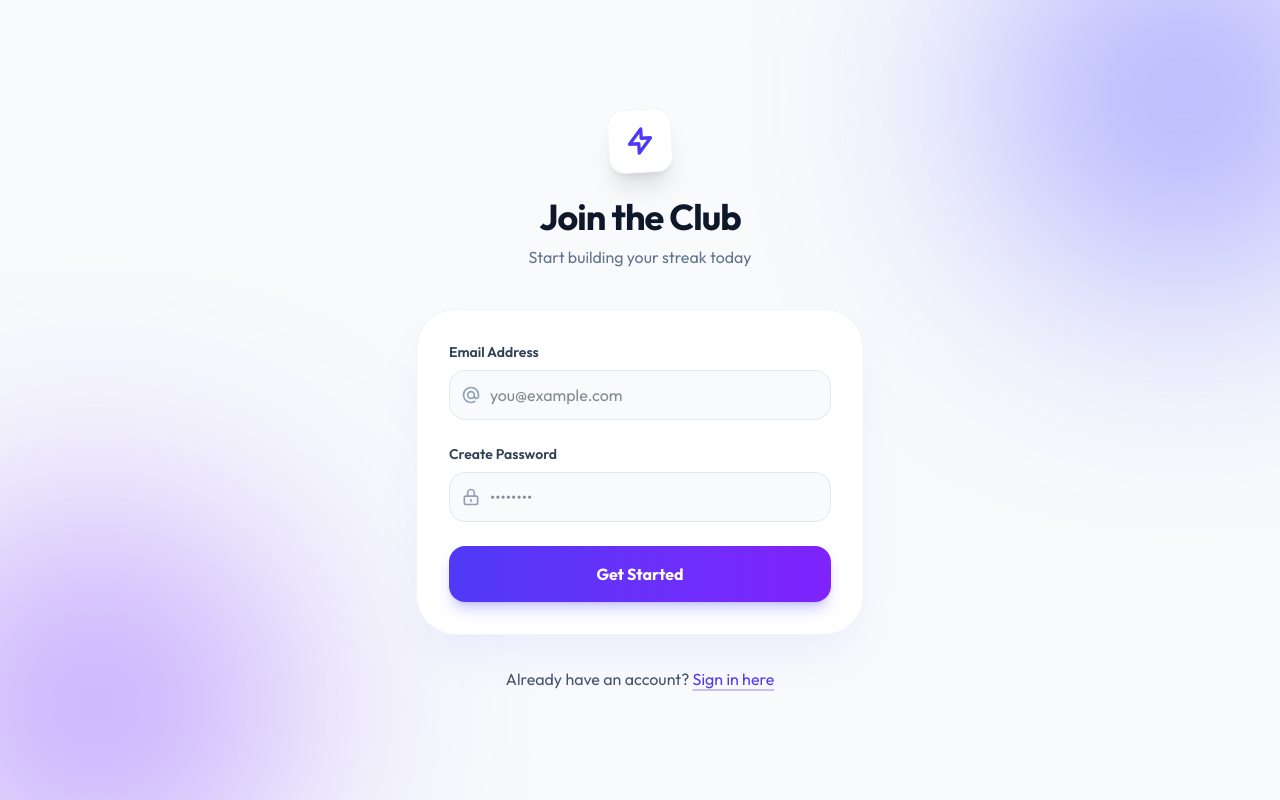
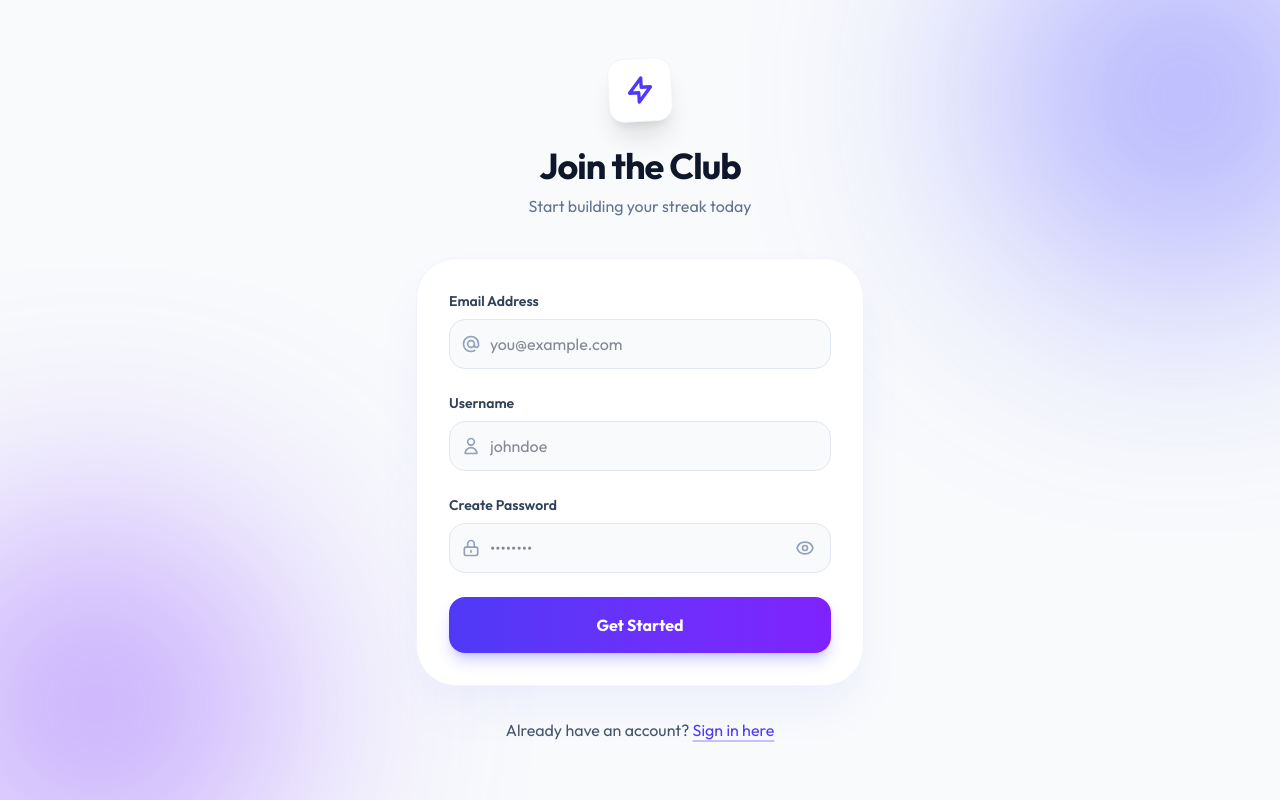
Before and after one commit to MAYOR-001-star/Habit-Tracker-PWA, a Next.js app: page /signup in a window 1280 px wide. Built offline with nearby package versions, Linux system fonts and the light colour scheme.

Commit message:
feat: add username field and password visibility toggle to auth forms

```diff
--- a/src/app/login/page.tsx
+++ b/src/app/login/page.tsx
@@ -14,7 +14,7 @@ export default function LoginPage() {
     const user = users.find((u) => u.email === email && u.password === pass);
 
     if (user) {
-      storage.saveSession({ userId: user.id, email: user.email });
+      storage.saveSession({ userId: user.id, email: user.email, username: user.username });
       router.push('/dashboard');
     } else {
       setError('Invalid email or password');
--- a/src/app/signup/page.tsx
+++ b/src/app/signup/page.tsx
@@ -9,7 +9,7 @@ export default function SignupPage() {
   const router = useRouter();
   const [error, setError] = useState<string | null>(null);
 
-  const handleSignup = (email: string, pass: string) => {
+  const handleSignup = (email: string, username: string, pass: string) => {
     const users = storage.getUsers();
     if (users.some((u) => u.email === email)) {
       setError('User already exists');
@@ -19,12 +19,13 @@ export default function SignupPage() {
     const newUser = {
       id: crypto.randomUUID(),
       email,
+      username,
       password: pass,
       createdAt: new Date().toISOString(),
     };
 
     storage.saveUsers([...users, newUser]);
-    storage.saveSession({ userId: newUser.id, email: newUser.email });
+    storage.saveSession({ userId: newUser.id, email: newUser.email, username: newUser.username });
     router.push('/dashboard');
   };
 
--- a/src/components/auth/LoginForm.tsx
+++ b/src/components/auth/LoginForm.tsx
@@ -10,6 +10,7 @@ interface LoginFormProps {
 export const LoginForm: React.FC<LoginFormProps> = ({ onLogin, error }) => {
   const [email, setEmail] = useState('');
   const [password, setPassword] = useState('');
+  const [showPassword, setShowPassword] = useState(false);
 
   const handleSubmit = (e: React.FormEvent) => {
     e.preventDefault();
@@ -58,14 +59,30 @@ export const LoginForm: React.FC<LoginFormProps> = ({ onLogin, error }) => {
           </div>
           <input
             id="password"
-            type="password"
+            type={showPassword ? 'text' : 'password'}
             data-testid="auth-login-password"
             placeholder="••••••••"
             value={password}
             onChange={(e) => setPassword(e.target.value)}
-            className="block w-full pl-10 pr-4 py-3 bg-slate-50 dark:bg-slate-900 border border-slate-200 dark:border-slate-800 rounded-2xl focus:ring-4 focus:ring-indigo-500/10 focus:border-indigo-500 outline-none transition-all duration-200"
+            className="block w-full pl-10 pr-12 py-3 bg-slate-50 dark:bg-slate-900 border border-slate-200 dark:border-slate-800 rounded-2xl focus:ring-4 focus:ring-indigo-500/10 focus:border-indigo-500 outline-none transition-all duration-200"
             required
           />
+          <button
+            type="button"
+            onClick={() => setShowPassword(!showPassword)}
+            className="absolute inset-y-0 right-0 pr-4 flex items-center text-slate-400 hover:text-indigo-500 transition-colors"
+          >
+            {showPassword ? (
+              <svg className="w-5 h-5" fill="none" stroke="currentColor" viewBox="0 0 24 24">
+                <path strokeLinecap="round" strokeLinejoin="round" strokeWidth="2" d="M13.875 18.825A10.05 10.05 0 0112 19c-4.478 0-8.268-2.943-9.543-7a9.97 9.97 0 011.563-3.029m5.858.908a3 3 0 114.243 4.243M9.878 9.878l4.242 4.242M9.88 9.88l-3.29-3.29m7.532 7.532l3.29 3.29M3 3l18 18" />
+              </svg>
+            ) : (
+              <svg className="w-5 h-5" fill="none" stroke="currentColor" viewBox="0 0 24 24">
+                <path strokeLinecap="round" strokeLinejoin="round" strokeWidth="2" d="M15 12a3 3 0 11-6 0 3 3 0 016 0z" />
+                <path strokeLinecap="round" strokeLinejoin="round" strokeWidth="2" d="M2.458 12C3.732 7.943 7.523 5 12 5c4.478 0 8.268 2.943 9.542 7-1.274 4.057-5.064 7-9.542 7-4.477 0-8.268-2.943-9.542 7-4.477 0-8.268-2.943-9.542-7z" />
+              </svg>
+            )}
+          </button>
         </div>
       </div>
       <button
--- a/src/components/auth/SignupForm.tsx
+++ b/src/components/auth/SignupForm.tsx
@@ -3,17 +3,19 @@
 import React, { useState } from 'react';
 
 interface SignupFormProps {
-  onSignup: (email: string, password: string) => void;
+  onSignup: (email: string, username: string, pass: string) => void;
   error?: string | null;
 }
 
 export const SignupForm: React.FC<SignupFormProps> = ({ onSignup, error }) => {
   const [email, setEmail] = useState('');
+  const [username, setUsername] = useState('');
   const [password, setPassword] = useState('');
+  const [showPassword, setShowPassword] = useState(false);
 
   const handleSubmit = (e: React.FormEvent) => {
     e.preventDefault();
-    onSignup(email, password);
+    onSignup(email, username, password);
   };
 
   return (
@@ -46,6 +48,27 @@ export const SignupForm: React.FC<SignupFormProps> = ({ onSignup, error }) => {
           />
         </div>
       </div>
+
+      <div className="space-y-2">
+        <label htmlFor="signup-username" className="block text-sm font-semibold text-slate-700 dark:text-slate-200">Username</label>
+        <div className="relative group">
+          <div className="absolute inset-y-0 left-0 pl-3 flex items-center pointer-events-none text-slate-400 group-focus-within:text-indigo-500 transition-colors">
+            <svg className="w-5 h-5" fill="none" stroke="currentColor" viewBox="0 0 24 24">
+              <path strokeLinecap="round" strokeLinejoin="round" strokeWidth="2" d="M16 7a4 4 0 11-8 0 4 4 0 018 0zM12 14a7 7 0 00-7 7h14a7 7 0 00-7-7z" />
+            </svg>
+          </div>
+          <input
+            id="signup-username"
+            type="text"
+            placeholder="johndoe"
+            value={username}
+            onChange={(e) => setUsername(e.target.value)}
+            className="block w-full pl-10 pr-4 py-3 bg-slate-50 dark:bg-slate-900 border border-slate-200 dark:border-slate-800 rounded-2xl focus:ring-4 focus:ring-indigo-500/10 focus:border-indigo-500 outline-none transition-all duration-200"
+            required
+          />
+        </div>
+      </div>
+
       <div className="space-y-2">
         <label htmlFor="signup-password" title="password" className="block text-sm font-semibold text-slate-700 dark:text-slate-200">Create Password</label>
         <div className="relative group">
@@ -56,14 +79,30 @@ export const SignupForm: React.FC<SignupFormProps> = ({ onSignup, error }) => {
           </div>
           <input
             id="signup-password"
-            type="password"
+            type={showPassword ? 'text' : 'password'}
             data-testid="auth-signup-password"
             placeholder="••••••••"
             value={password}
             onChange={(e) => setPassword(e.target.value)}
-            className="block w-full pl-10 pr-4 py-3 bg-slate-50 dark:bg-slate-900 border border-slate-200 dark:border-slate-800 rounded-2xl focus:ring-4 focus:ring-indigo-500/10 focus:border-indigo-500 outline-none transition-all duration-200"
+            className="block w-full pl-10 pr-12 py-3 bg-slate-50 dark:bg-slate-900 border border-slate-200 dark:border-slate-800 rounded-2xl focus:ring-4 focus:ring-indigo-500/10 focus:border-indigo-500 outline-none transition-all duration-200"
             required
           />
+          <button
+            type="button"
+            onClick={() => setShowPassword(!showPassword)}
+            className="absolute inset-y-0 right-0 pr-4 flex items-center text-slate-400 hover:text-indigo-500 transition-colors"
+          >
+            {showPassword ? (
+              <svg className="w-5 h-5" fill="none" stroke="currentColor" viewBox="0 0 24 24">
+                <path strokeLinecap="round" strokeLinejoin="round" strokeWidth="2" d="M13.875 18.825A10.05 10.05 0 0112 19c-4.478 0-8.268-2.943-9.543-7a9.97 9.97 0 011.563-3.029m5.858.908a3 3 0 114.243 4.243M9.878 9.878l4.242 4.242M9.88 9.88l-3.29-3.29m7.532 7.532l3.29 3.29M3 3l18 18" />
+              </svg>
+            ) : (
+              <svg className="w-5 h-5" fill="none" stroke="currentColor" viewBox="0 0 24 24">
+                <path strokeLinecap="round" strokeLinejoin="round" strokeWidth="2" d="M15 12a3 3 0 11-6 0 3 3 0 016 0z" />
+                <path strokeLinecap="round" strokeLinejoin="round" strokeWidth="2" d="M2.458 12C3.732 7.943 7.523 5 12 5c4.478 0 8.268 2.943 9.542 7-1.274 4.057-5.064 7-9.542 7-4.477 0-8.268-2.943-9.542-7z" />
+              </svg>
+            )}
+          </button>
         </div>
       </div>
       <button
```
